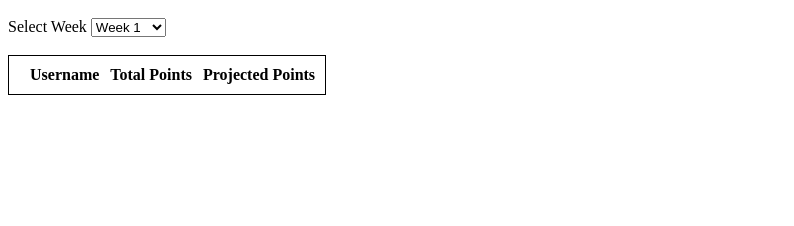
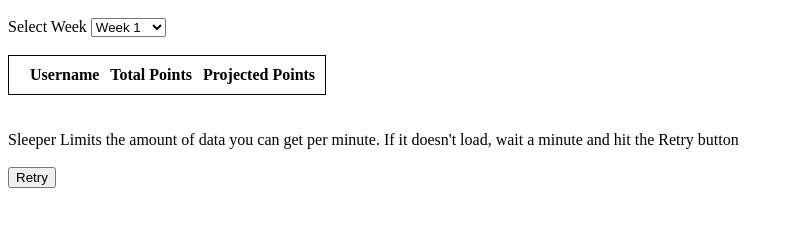
Before and after one commit to nick-woodward/footclan, a website: page index.html in a window 1280 px wide. Shown: the part 48-274 px from the top of the page, without its empty margins (0-794 px from the left). Drawn offline with Linux system fonts and the light colour scheme; no server answers.

Commit message:
Add retry button

```diff
--- a/index.html
+++ b/index.html
@@ -30,5 +30,14 @@
       <tbody>
       </tbody>
     </table>
+    <br/>
+    <br/>
+    Sleeper Limits the amount of data you can get per minute. If it doesn't
+    load, wait a minute and hit the Retry button
+    <br/>
+    <br/>
+    <button onclick="refreshData()">
+      Retry
+    </button>
   </body>
 </html>
```
